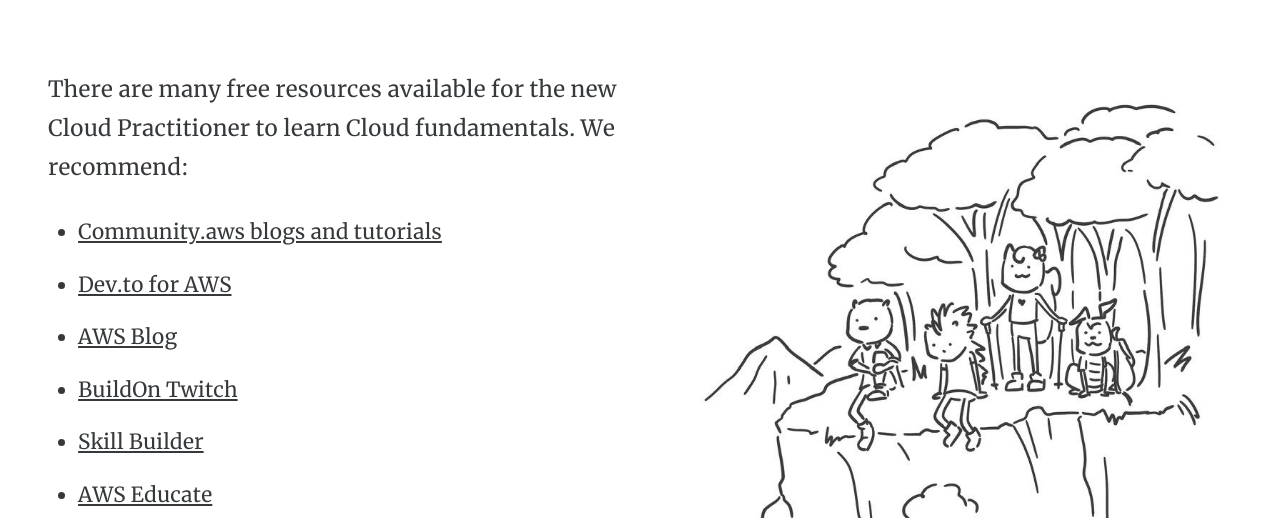
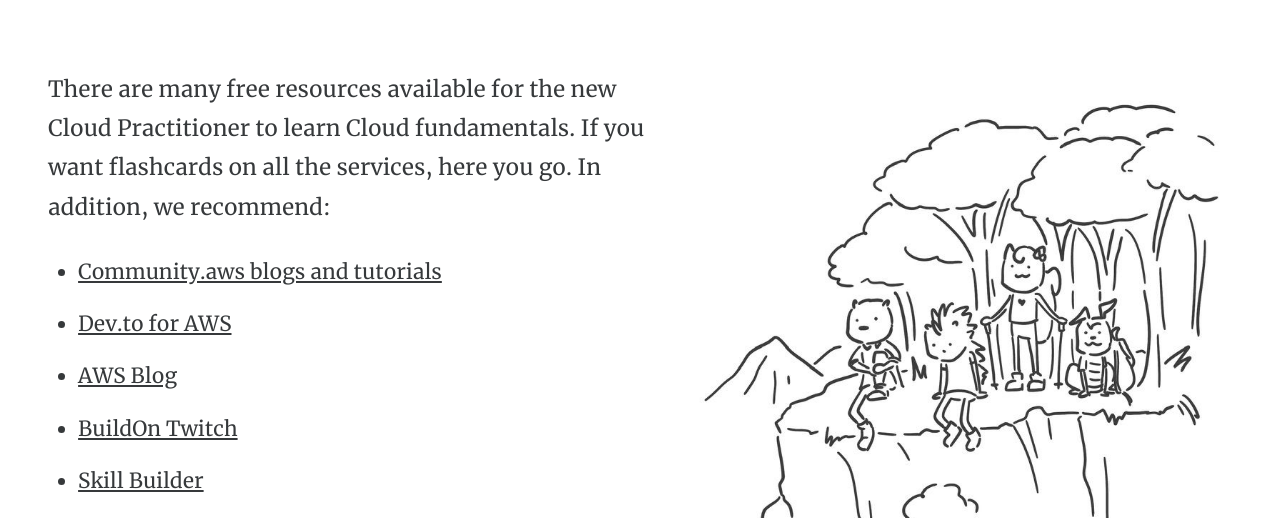
Before and after one commit to jlooper/illustrated-aws, an Astro site: page /resources in a window 1280 px wide. Shown: the part 264-782 px from the top of the page. Built offline with nearby package versions, Linux system fonts and the light colour scheme; Astro itself is replaced by a stand-in of ours.

Commit message:
quizlet link

```diff
--- a/src/pages/resources.astro
+++ b/src/pages/resources.astro
@@ -10,9 +10,10 @@
   <h1>Resources</h1>
   <section class="home-container">
     <section class="home-copy">
+
       <p>
         There are many free resources available for the new Cloud Practitioner
-        to learn Cloud fundamentals. We recommend:
+        to learn Cloud fundamentals. If you want flashcards on all the services, <a href="https://quizlet.com/820226351/all-237-aws-services-flash-cards/?i=1q3ej&x=1jqt"></a>here you go</a>. In addition, we recommend:
       </p>
 
         <ul>
```
